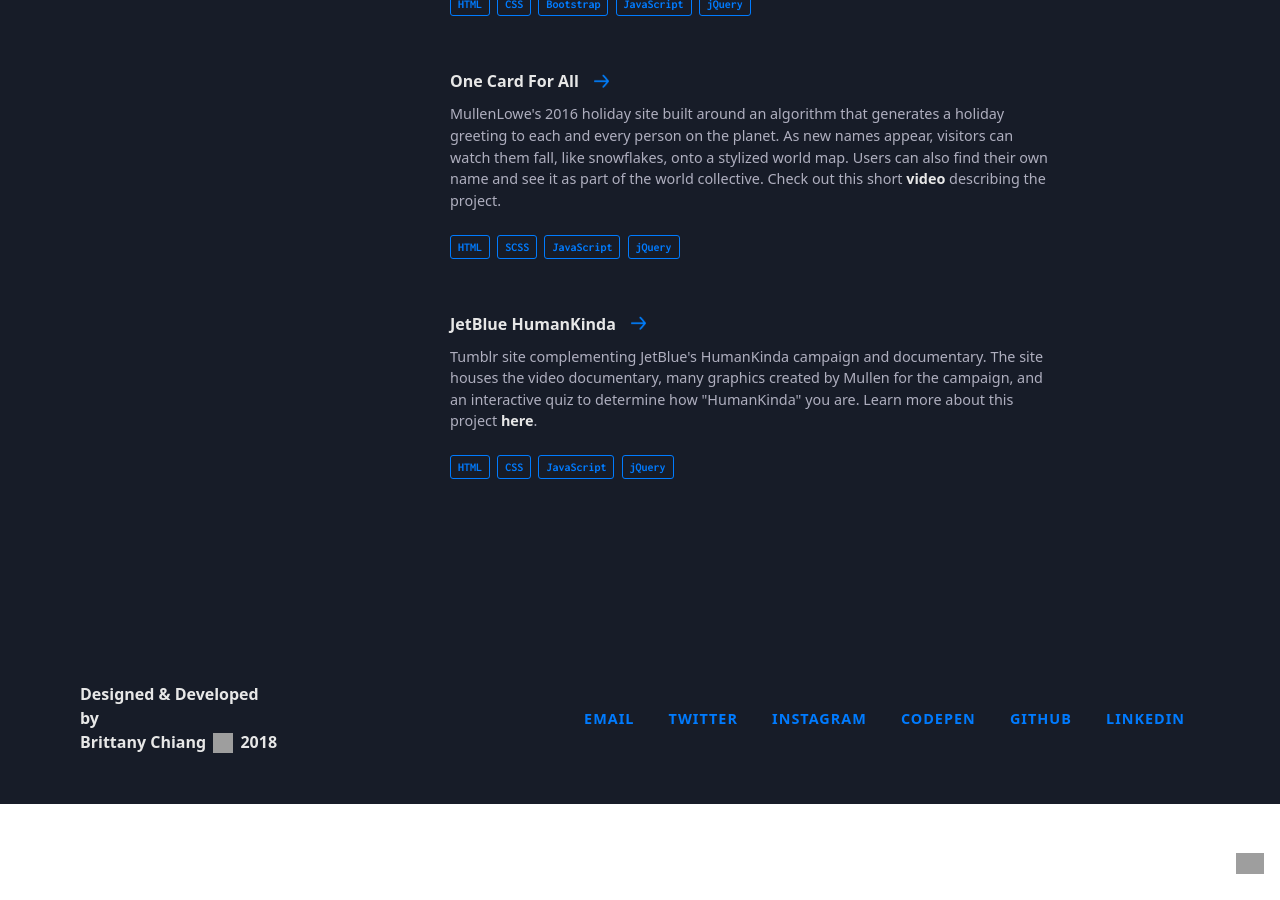
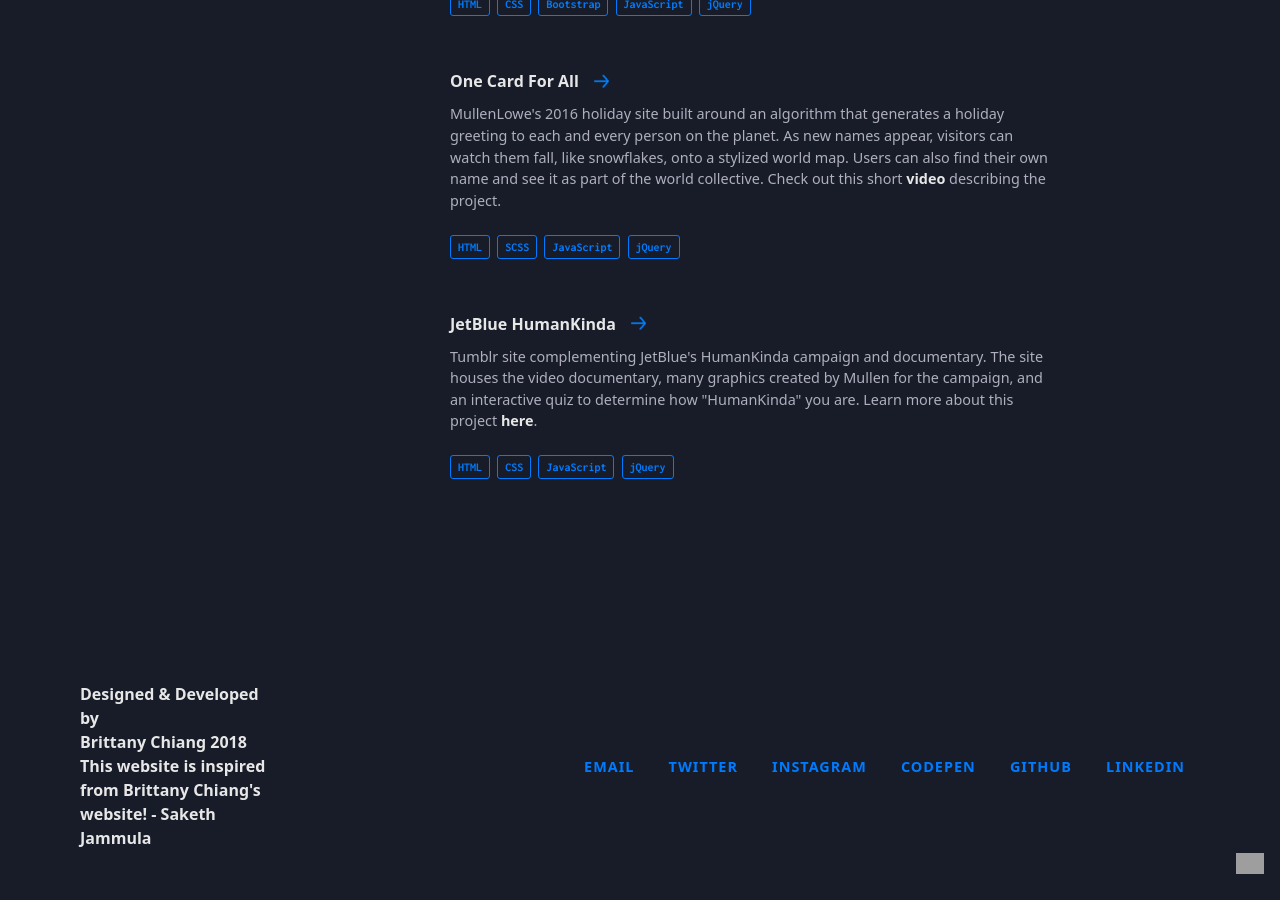
Before and after one commit to SakethJammula/sakethjammula.github.io, a Jekyll site: the page built from index.html, in a window 1280 px wide and 900 px high, scrolled down 6486 px. Built offline with Jekyll 4.4.1, drawn with Linux system fonts in a browser that asks for light colours; nearby versions of some CDN libraries; some web fonts are replaced; grey boxes are pictures that could not be loaded.

Commit message:
Update footer.html

```diff
--- a/_includes/footer.html
+++ b/_includes/footer.html
@@ -5,8 +5,8 @@
     </div>
     <div class="bottom">
       <span>Brittany Chiang</span>
-      <img class="emoji" src="{{site.baseurl}}/img/emojis/rockon.png" alt="emoji">
       <span>2018</span>
+      <span> This website is inspired from Brittany Chiang's website!  - Saketh Jammula
     </div>
   </div>
   <div class="footer__links">
```
